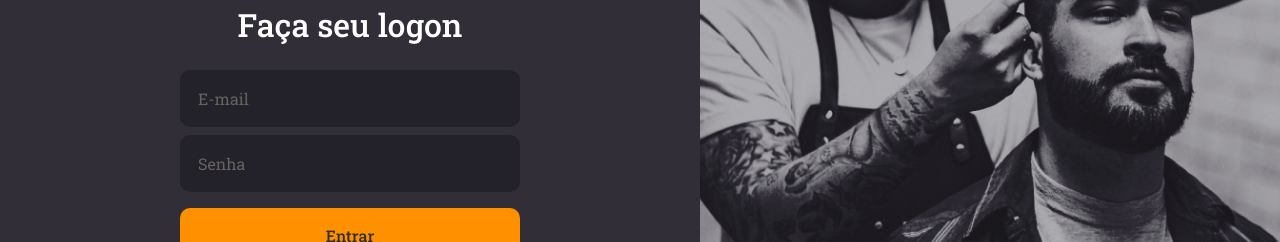
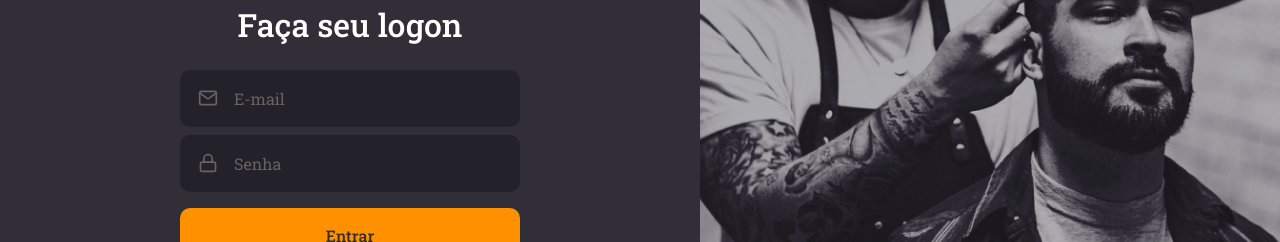
Before and after one commit to elenmagalhaes/gobarber-web, a React (Create React App) app: page / in a window 1280 px wide. Shown: the part 289-531 px from the top of the page. Built offline with nearby package versions, Linux system fonts and the light colour scheme.

Commit message:
Isolando componentes de Input e Button

```diff
--- /dev/null
+++ b/src/components/Button/index.tsx
@@ -0,0 +1,13 @@
+import React, { ButtonHTMLAttributes } from 'react';
+
+import { Container } from './styles';
+
+type ButtonProps = ButtonHTMLAttributes<HTMLButtonElement>;
+
+const Button: React.FC<ButtonProps> = ({ children, ...props }) => (
+  <Container type="button" {...props}>
+    {children}
+  </Container>
+);
+
+export default Button;
--- /dev/null
+++ b/src/components/Button/styles.ts
@@ -0,0 +1,19 @@
+import styled from 'styled-components';
+import { shade } from 'polished';
+
+export const Container = styled.button`
+  background: #ff9000;
+  color: #312e28;
+  height: 56px;
+  border-radius: 10px;
+  border: 0;
+  padding: 0 16px;
+  width: 100%;
+  font-weight: 500;
+  margin-top: 16px;
+  transition: background-color 0.2s;
+
+  &:hover {
+    background: ${shade(0.2, '#ff9000')};
+  }
+`;
--- /dev/null
+++ b/src/components/Input/index.tsx
@@ -0,0 +1,18 @@
+import React, { InputHTMLAttributes } from 'react';
+import { IconBaseProps } from 'react-icons';
+
+import { Container } from './styles';
+
+interface InputProps extends InputHTMLAttributes<HTMLInputElement> {
+  name: string;
+  icon: React.ComponentType<IconBaseProps>;
+}
+
+const Input: React.FC<InputProps> = ({ icon: Icon, ...props }) => (
+  <Container>
+    {Icon && <Icon size={20} />}
+    <input {...props} />
+  </Container>
+);
+
+export default Input;
--- /dev/null
+++ b/src/components/Input/styles.ts
@@ -0,0 +1,33 @@
+import styled from 'styled-components';
+
+export const Container = styled.div`
+  width: 100%;
+  display: flex;
+  align-items: center;
+
+  border-radius: 10px;
+  border: 2px solid #232129;
+  padding: 16px;
+  background: #232129;
+  color: #666360;
+
+  & + div {
+    margin-top: 8px;
+  }
+
+  input {
+    flex: 1;
+
+    border: 0;
+    background: transparent;
+    color: #f4ede8;
+
+    &::placeholder {
+      color: #666360;
+    }
+  }
+
+  svg {
+    margin-right: 16px;
+  }
+`;
--- a/src/pages/SignIn/index.tsx
+++ b/src/pages/SignIn/index.tsx
@@ -1,8 +1,10 @@
 import React from 'react';
-import { FiLogIn } from 'react-icons/fi';
+import { FiLogIn, FiMail, FiLock } from 'react-icons/fi';
 
 import logo from '../../assets/img/logo.svg';
 
+import Input from '../../components/Input';
+import Button from '../../components/Button';
 import { Container, Content, Background } from './styles';
 
 const SignIn: React.FC = () => (
@@ -12,9 +14,12 @@
 
       <form>
         <h1>Faça seu logon</h1>
-        <input placeholder="E-mail" />
-        <input type="password" placeholder="Senha" />
-        <button type="submit">Entrar</button>
+
+        <Input name="email" icon={FiMail} placeholder="E-mail" />
+        <Input name="password" icon={FiLock} placeholder="Senha" />
+
+        <Button type="submit">Entrar</Button>
+
         <a href="forgot">Esqueci minha senha</a>
       </form>
 
--- a/src/pages/SignIn/styles.ts
+++ b/src/pages/SignIn/styles.ts
@@ -5,69 +5,33 @@
 
 export const Container = styled.div`
   height: 100vh;
-
   display: flex;
   align-items: stretch;
 `;
 
 export const Content = styled.div`
+  width: 100%;
+  max-width: 700px;
   display: flex;
   flex-direction: column;
   place-content: center;
   align-items: center;
 
-  width: 100%;
-  max-width: 700px;
-
   form {
+    width: 340px;
     margin: 80px 0;
-    width: 340px;
     text-align: center;
 
     h1 {
       margin-bottom: 24px;
     }
 
-    input {
-      background: #232129;
-      color: #f4ede8;
-      border-radius: 10px;
-      border: 2px solid #232129;
-      padding: 16px;
-      width: 100%;
-
-      &::placeholder {
-        color: #666360;
-      }
-
-      & + input {
-        margin-top: 8px;
-      }
-    }
-
-    button {
-      background: #ff9000;
-      color: #312e28;
-      height: 56px;
-      border-radius: 10px;
-      border: 0;
-      padding: 0 16px;
-      width: 100%;
-      font-weight: 500;
-      margin-top: 16px;
-      transition: background-color 0.2s;
-
-      &:hover {
-        background: ${shade(0.2, '#ff9000')};
-      }
-    }
-
     a {
-      color: #f4ede8;
       display: block;
       margin-top: 24px;
       text-decoration: none;
       transition: color 0.2s;
+      color: #f4ede8;
 
       &:hover {
         color: ${shade(0.2, '#f4ede8')};
@@ -76,14 +40,14 @@
   }
 
   > a {
-    color: #ff9000;
+    display: flex;
+    align-items: center;
+
     display: block;
     margin-top: 24px;
     text-decoration: none;
     transition: color 0.2s;
-
-    display: flex;
-    align-items: center;
+    color: #ff9000;
 
     &:hover {
       color: ${shade(0.2, '#ff9000')};
@@ -97,6 +61,7 @@
 
 export const Background = styled.div`
   flex: 1%;
+
   background: url(${SignInBackground}) no-repeat center;
   background-size: cover;
 `;
```
Also changed, not shown: .eslintrc.json.
